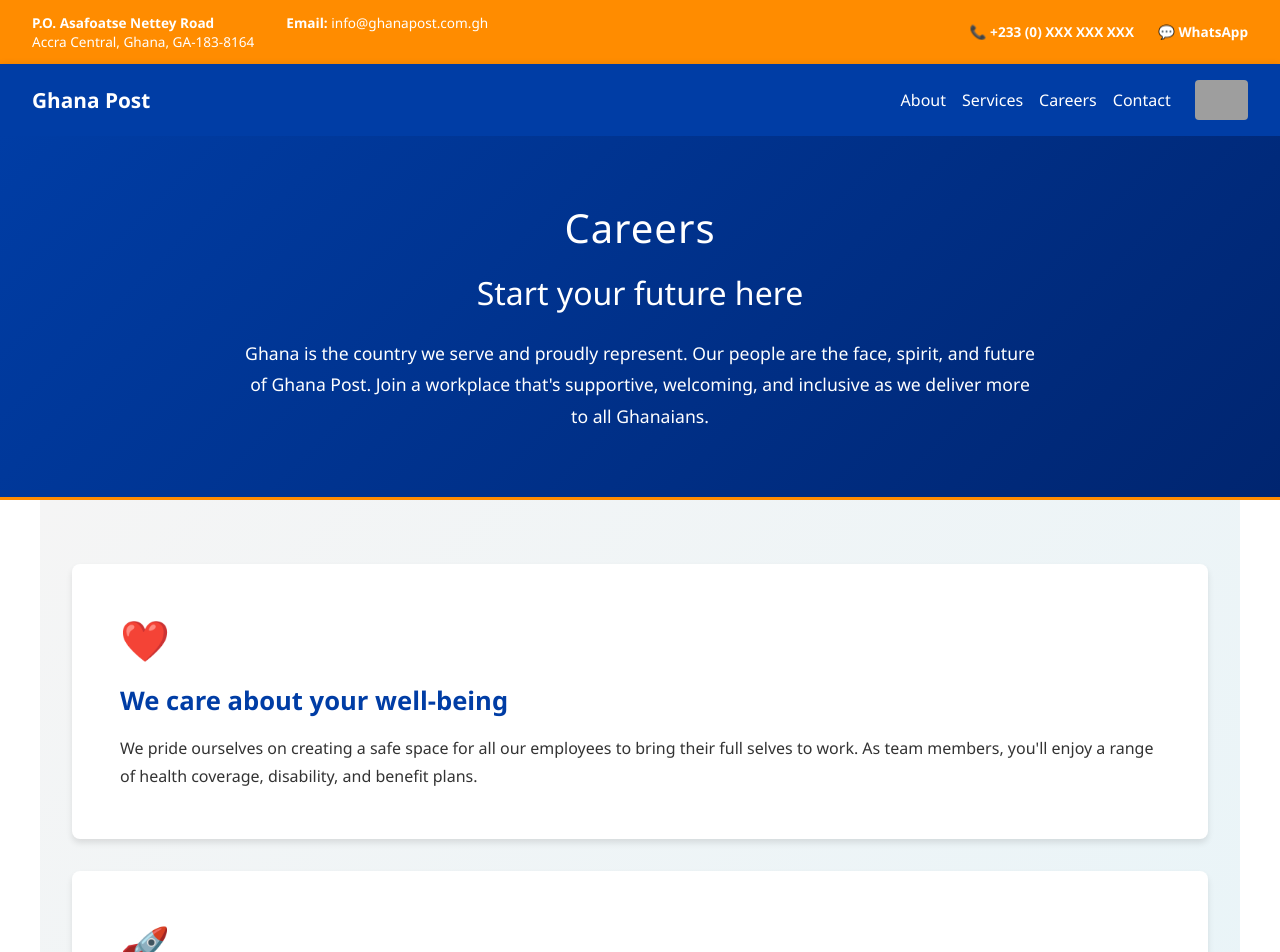
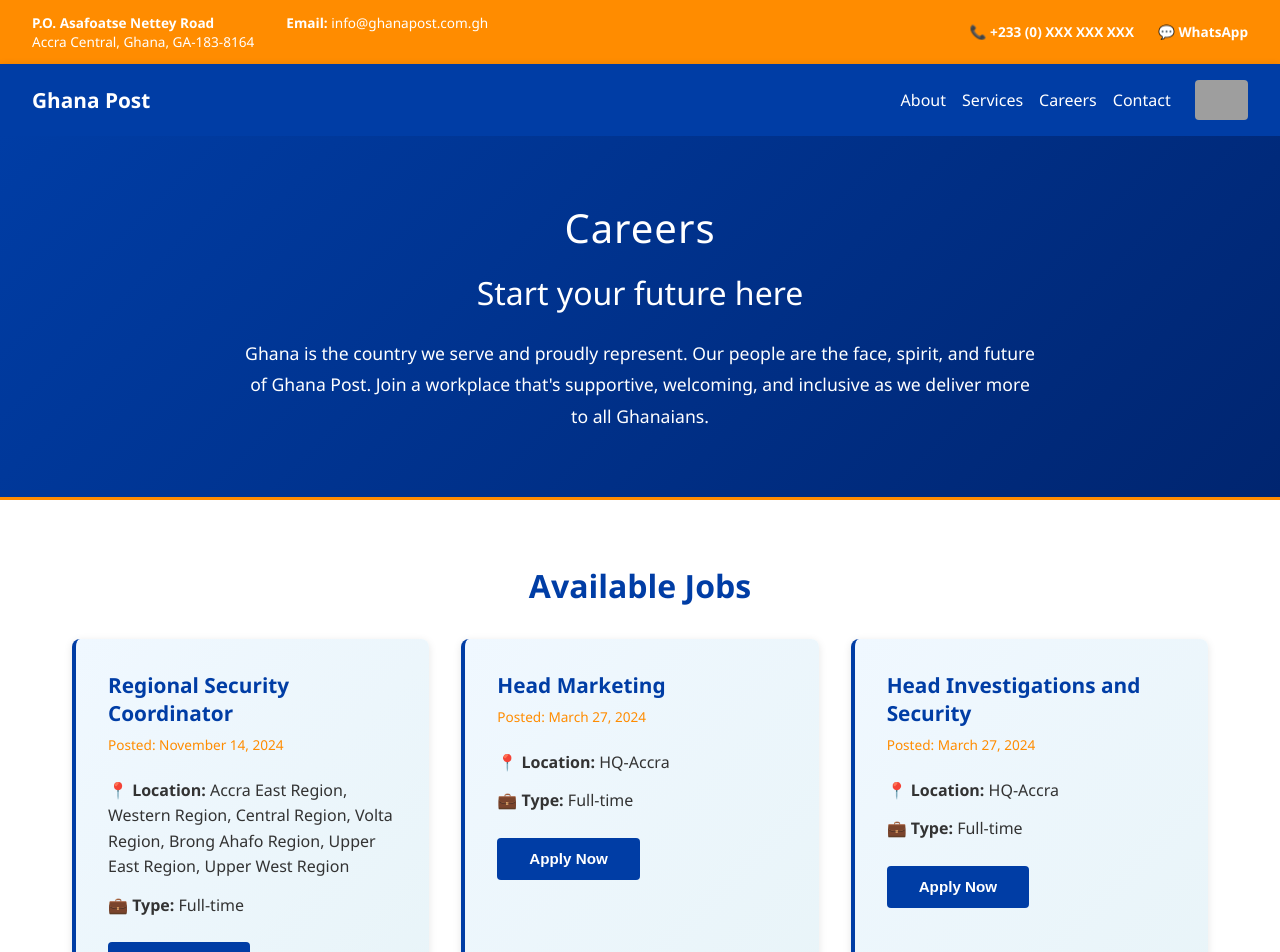
Before and after one commit to g3834713-boop/gh-post, a React (Create React App) app in the folder client/: page /careers in a window 1280 px wide. Shown: the top 952 px of the page. Built offline with nearby package versions, Linux system fonts and the light colour scheme; no server answers; grey boxes are pictures that could not be loaded.

Commit message:
Add available job listings to Careers page with Apply Now functionality

```diff
--- a/client/src/pages/Careers.js
+++ b/client/src/pages/Careers.js
@@ -2,6 +2,30 @@
 import '../styles/index.css';
 
 const Careers = () => {
+  const jobListings = [
+    {
+      id: 1,
+      title: 'Regional Security Coordinator',
+      location: 'Accra East Region, Western Region, Central Region, Volta Region, Brong Ahafo Region, Upper East Region, Upper West Region',
+      type: 'Full-time',
+      posted: 'November 14, 2024'
+    },
+    {
+      id: 2,
+      title: 'Head Marketing',
+      location: 'HQ-Accra',
+      type: 'Full-time',
+      posted: 'March 27, 2024'
+    },
+    {
+      id: 3,
+      title: 'Head Investigations and Security',
+      location: 'HQ-Accra',
+      type: 'Full-time',
+      posted: 'March 27, 2024'
+    }
+  ];
+
   const benefits = [
     { icon: '❤️', title: 'We care about your well-being', description: 'We pride ourselves on creating a safe space for all our employees to bring their full selves to work. As team members, you\'ll enjoy a range of health coverage, disability, and benefit plans.' },
     { icon: '🚀', title: 'We foster your career growth', description: 'You\'ll find the support you need to expand your career, explore new roles, find your voice, and feel valued for your contributions.' }
@@ -23,6 +47,10 @@
     'Our culture is inclusive and barrier-free, so please advise us if you have any restrictions that require accommodation (all your information will be kept confidential).'
   ];
 
+  const handleApplyNow = () => {
+    window.open('https://www.ghanapost.com.gh/jobs', '_blank');
+  };
+
   return (
     <div className="careers-page">
       <div className="careers-header">
@@ -32,6 +60,26 @@
       </div>
 
       <div className="careers-container">
+        {/* Available Jobs Section */}
+        <section className="available-jobs-section">
+          <h2>Available Jobs</h2>
+          <div className="jobs-listing">
+            {jobListings.map(job => (
+              <div key={job.id} className="job-listing-card">
+                <div className="job-listing-header">
+                  <h3>{job.title}</h3>
+                  <p className="job-posted">Posted: {job.posted}</p>
+                </div>
+                <div className="job-listing-details">
+                  <p><strong>📍 Location:</strong> {job.location}</p>
+                  <p><strong>💼 Type:</strong> {job.type}</p>
+                </div>
+                <button className="btn btn-apply-job" onClick={handleApplyNow}>Apply Now</button>
+              </div>
+            ))}
+          </div>
+        </section>
+
         {/* Benefits Section 1 */}
         <section className="benefits-section-large">
           {benefits.map((benefit, idx) => (
@@ -76,7 +124,7 @@
         <section className="cta-section">
           <h2>Come work with us</h2>
           <p>Grow your career and take pride in helping deliver a stronger Ghana. We'd love to have you join us.</p>
-          <a href="https://www.ghanapost.com.gh/jobs" className="btn btn-cta">Apply now</a>
+          <button className="btn btn-cta" onClick={handleApplyNow}>Apply now</button>
         </section>
       </div>
     </div>
--- a/client/src/styles/index.css
+++ b/client/src/styles/index.css
@@ -1640,6 +1640,84 @@
   margin: 0 auto;
 }
 
+/* Available Jobs Section */
+.available-jobs-section {
+  padding: 4rem 2rem;
+  background: white;
+}
+
+.available-jobs-section h2 {
+  color: var(--ghana-blue);
+  text-align: center;
+  font-size: 2rem;
+  margin-bottom: 2rem;
+  font-weight: 600;
+}
+
+.jobs-listing {
+  display: grid;
+  grid-template-columns: repeat(auto-fit, minmax(350px, 1fr));
+  gap: 2rem;
+}
+
+.job-listing-card {
+  background: linear-gradient(135deg, #f0f8ff 0%, #e8f4f8 100%);
+  padding: 2rem;
+  border-radius: 8px;
+  border-left: 4px solid var(--ghana-blue);
+  box-shadow: 0 2px 8px rgba(0, 0, 0, 0.1);
+  transition: all 0.3s ease;
+}
+
+.job-listing-card:hover {
+  box-shadow: 0 6px 16px rgba(0, 61, 165, 0.15);
+  transform: translateY(-4px);
+}
+
+.job-listing-header {
+  margin-bottom: 1.5rem;
+}
+
+.job-listing-header h3 {
+  color: var(--ghana-blue);
+  font-size: 1.3rem;
+  margin-bottom: 0.5rem;
+  font-weight: 600;
+}
+
+.job-posted {
+  color: var(--ghana-orange);
+  font-size: 0.85rem;
+  margin: 0;
+}
+
+.job-listing-details {
+  margin-bottom: 1.5rem;
+}
+
+.job-listing-details p {
+  color: var(--ghana-gray-dark);
+  margin: 0.8rem 0;
+  line-height: 1.6;
+}
+
+.btn-apply-job {
+  background-color: var(--ghana-blue);
+  color: white;
+  padding: 0.8rem 2rem;
+  border: none;
+  border-radius: 4px;
+  font-weight: 600;
+  cursor: pointer;
+  transition: background-color 0.3s ease, transform 0.2s ease;
+  font-size: 0.95rem;
+}
+
+.btn-apply-job:hover {
+  background-color: var(--ghana-blue-dark);
+  transform: translateY(-2px);
+}
+
 /* Benefits Large Section */
 .benefits-section-large {
   display: grid;
@@ -1835,6 +1913,10 @@
     font-size: 1rem;
   }
 
+  .jobs-listing {
+    grid-template-columns: 1fr;
+  }
+
   .benefit-large-card {
     padding: 2rem;
   }
```
